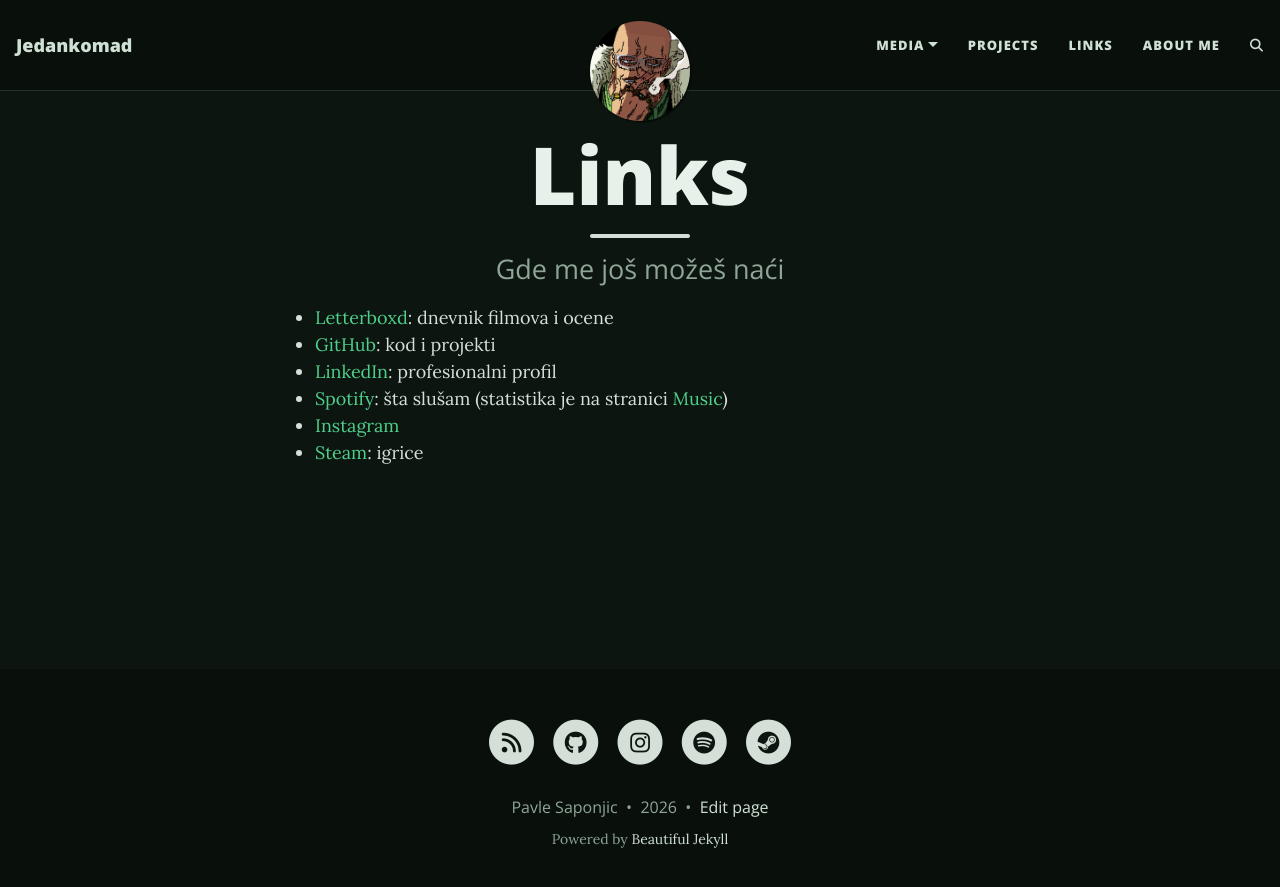
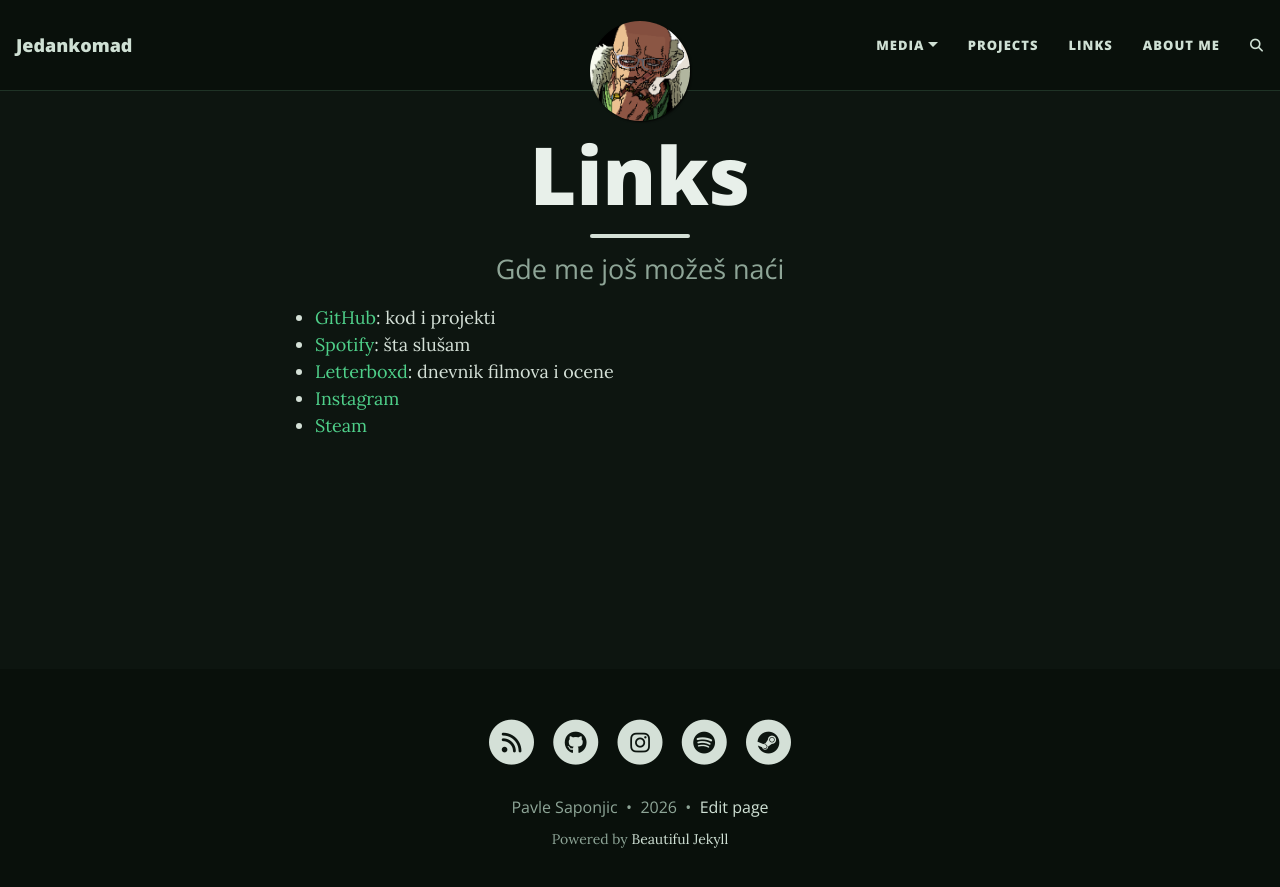
Before and after one commit to jedankomad/jedankomad.github.io, a Jekyll site: the page built from pages/links.md, in a window 1280 px wide. Shown: the top 887 px of the page. Built offline with Jekyll 4.4.1, drawn with Linux system fonts in a browser that asks for light colours; comment, search, counter and statistics services are not loaded.

Commit message:
+ self info

```diff
--- a/_config.yml
+++ b/_config.yml
@@ -90,7 +90,7 @@
 
 # If you want your website to generate an RSS feed, provide a description
 # The URL for the feed will be https://<your_website>/feed.xml
-rss-description: Filmovi, misli i ostalo - Jedankomad
+rss-description: Sve o meni - Jedankomad
 
 ###########################
 # --- General options --- #
@@ -131,7 +131,7 @@
 navbar-var-length: false
 
 # The keywords to associate with your website, for SEO purposes
-keywords: "filmovi,letterboxd,blog,jedankomad"
+keywords: "blog,cv,jedankomad"
 
 ######################################
 # --- Colours / background image --- #
--- a/index.html
+++ b/index.html
@@ -1,5 +1,5 @@
 ---
 layout: home
 title: Jedankomad
-subtitle: Filmovi, beleške i sve između
+subtitle: Now you could end the scene there...
 ---
--- a/pages/links.md
+++ b/pages/links.md
@@ -5,9 +5,8 @@
 permalink: /links/
 ---
 
+- [GitHub](https://github.com/jedankomad): kod i projekti
+- [Spotify](https://open.spotify.com/user/shaponja): šta slušam
 - [Letterboxd](https://letterboxd.com/pavlesap/): dnevnik filmova i ocene
-- [GitHub](https://github.com/jedankomad): kod i projekti
-- [LinkedIn](https://www.linkedin.com/in/pavle-saponjic-b5a388295): profesionalni profil
-- [Spotify](https://open.spotify.com/user/shaponja): šta slušam (statistika je na stranici [Music]({{ '/music' | relative_url }}))
 - [Instagram](https://www.instagram.com/jedankomad)
-- [Steam](https://steamcommunity.com/id/jopa4561/): igrice
+- [Steam](https://steamcommunity.com/id/jopa4561/)
```
